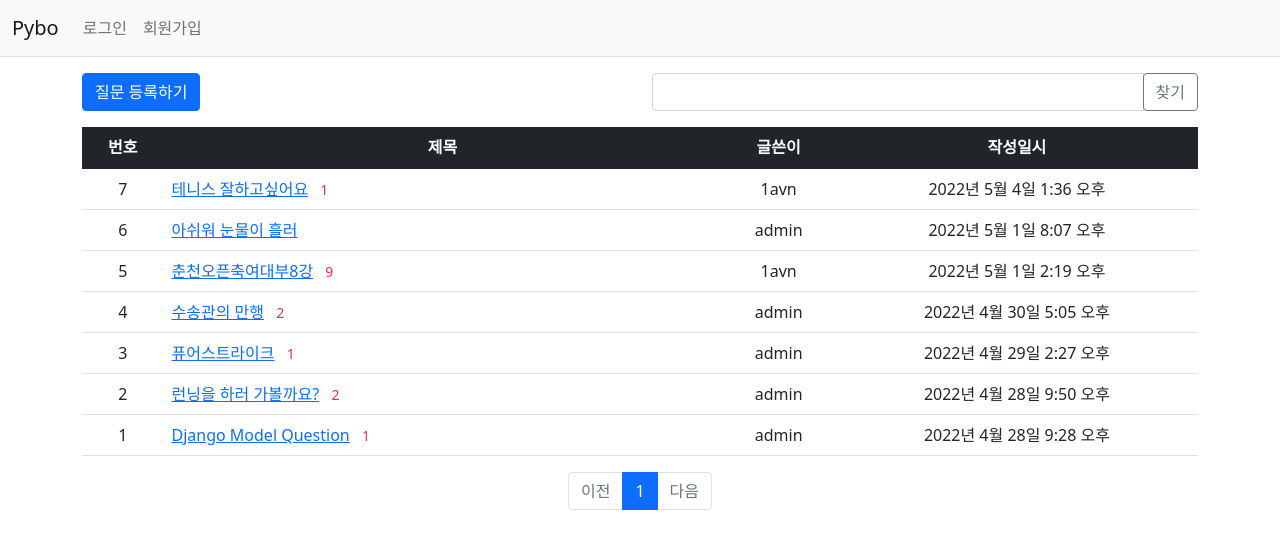
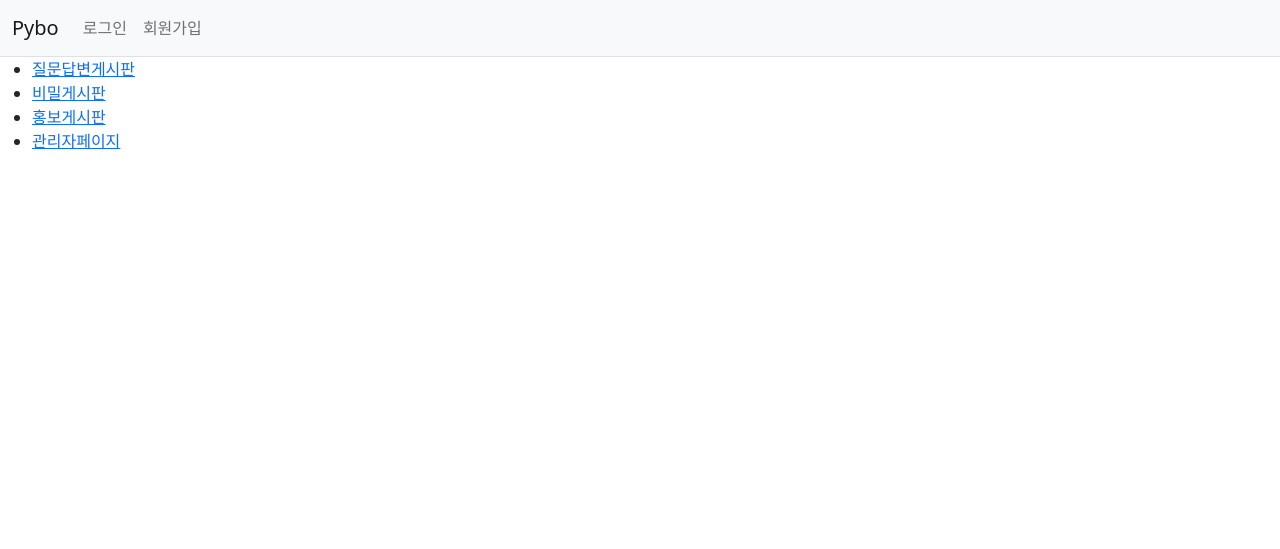
Before and after one commit to thisIsJooS/Django-CRUD-Service, a Django app: page / in a window 1280 px wide. Shown: the top 549 px of the page. Run offline with Django 4.2, Linux system fonts and the light colour scheme; data comes from the database, SQL or seed files in the repository; both versions use the stored data as it was after the commit; some libraries are stand-ins or nearby versions.

Commit message:
categorize only question

```diff
--- a/pybo/urls.py
+++ b/pybo/urls.py
@@ -6,9 +6,10 @@ app_name = 'pybo'
 urlpatterns = [
     # base_views.py
     path('', base_views.index, name='index'),
-    path('<int:question_id>/', base_views.detail, name='detail'),
 
     # question_views.py
+    path('question/', question_views.question_list, name='question_list'),
+    path('question/<int:question_id>/', question_views.question_detail, name='question_detail'),
     path('question/create/', question_views.question_create, name='question_create'),
     path('question/modify/<int:question_id>/', question_views.question_modify, name='question_modify'),
     path('question/delete/<int:question_id>/', question_views.question_delete, name='question_delete'),
--- a/pybo/views/base_views.py
+++ b/pybo/views/base_views.py
@@ -1,33 +1,6 @@
 from django.core.paginator import Paginator
 from django.shortcuts import render, get_object_or_404
 from ..models import Question
-from django.db.models import Q
-from django.db.models import Count
 
 def index(request):
-    page = request.GET.get('page', '1') # 페이지
-    kw = request.GET.get('kw', '') # 검색어
-    question_list = Question.objects.order_by('-create_date')
-    if kw:
-        question_list = question_list.filter(
-            Q(subject__icontains=kw) | # 제목 검색
-            Q(content__icontains=kw) | # 내용 검색
-            Q(answer__content__icontains=kw) | # 답변 내용
-            Q(author__username__icontains=kw) | # 질문 글쓴이 검색
-            Q(answer__author__username__icontains=kw)  # 답변 글쓴이
-        ).distinct()
-
-    paginator = Paginator(question_list, 10) # 페이지당 10개씩 보여주기
-    page_obj = paginator.get_page(page)
-    context = {'question_list': page_obj, 'page':page, 'kw':kw}
-    return render(request, 'pybo/question_list.html', context)
-
-
-def detail(request, question_id):
-    page = request.GET.get('answer_page', '1')
-    question = get_object_or_404(Question, pk=question_id)
-    answer_list = question.answer_set.all().annotate(count=Count('voter')).order_by('-count')
-    paginator = Paginator(answer_list, 3) # 페이지당 3개씩 보여주기
-    page_obj = paginator.get_page(page)
-    context = {'question' : question, 'answer_list': page_obj, 'answer_page':page}
-    return render(request, 'pybo/question_detail.html', context)
+    return render(request, 'home.html')
--- /dev/null
+++ b/templates/home.html
@@ -0,0 +1,17 @@
+{% extends 'base.html' %}
+{% block content %}
+  <ul>
+    <li>
+      <a href="{% url 'pybo:question_list' %}">질문답변게시판</a>
+    </li>
+    <li>
+      <a href="#">비밀게시판</a>
+    </li>
+    <li>
+      <a href="#">홍보게시판</a>
+    </li>
+    <li>
+      <a href="http://127.0.0.1:8000/admin">관리자페이지</a>
+    </li>
+  </ul>
+{% endblock %}
--- a/templates/pybo/question_detail.html
+++ b/templates/pybo/question_detail.html
@@ -142,7 +142,7 @@
     </form>
   </div>
 
-  <form action="{% url 'pybo:detail' question.id %}" id="searchForm" method="get">
+  <form action="{% url 'pybo:question_detail' question.id %}" id="searchForm" method="get">
     <input type="hidden" id="page" name="answer_page" value="{{answer_page}}">
   </form>
 {% endblock %}
--- a/templates/pybo/question_list.html
+++ b/templates/pybo/question_list.html
@@ -33,7 +33,7 @@
                 {{ question_list.paginator.count|sub:question_list.start_index|sub:forloop.counter0|add:1 }}
               </td>
               <td class="text-start">
-                <a href="{% url 'pybo:detail' question.id %}">{{ question.subject }}</a>
+                <a href="{% url 'pybo:question_detail' question.id %}">{{ question.subject }}</a>
                 {% if question.answer_set.count > 0 %}
                 <span class="text-danger small mx-2">{{ question.answer_set.count }}</span>
                 {% endif %}
@@ -92,7 +92,7 @@
 
     <!--페이징처리 끝-->
 
-    <form action="{% url 'index' %}" id="searchForm" method="get">
+    <form action="{% url 'pybo:question_list' %}" id="searchForm" method="get">
       <input type="hidden" id="kw" name="kw" value="{{kw|default_if_none:''}}">
       <input type="hidden" id="page" name="page" value="{{page}}">
     </form>
```
Also changed, not shown: pybo/views/answer_views.py (+5 -5 lines), pybo/views/question_views.py (+37 -6 lines), db.sqlite3, pybo/models.py (line endings or trailing spaces).
